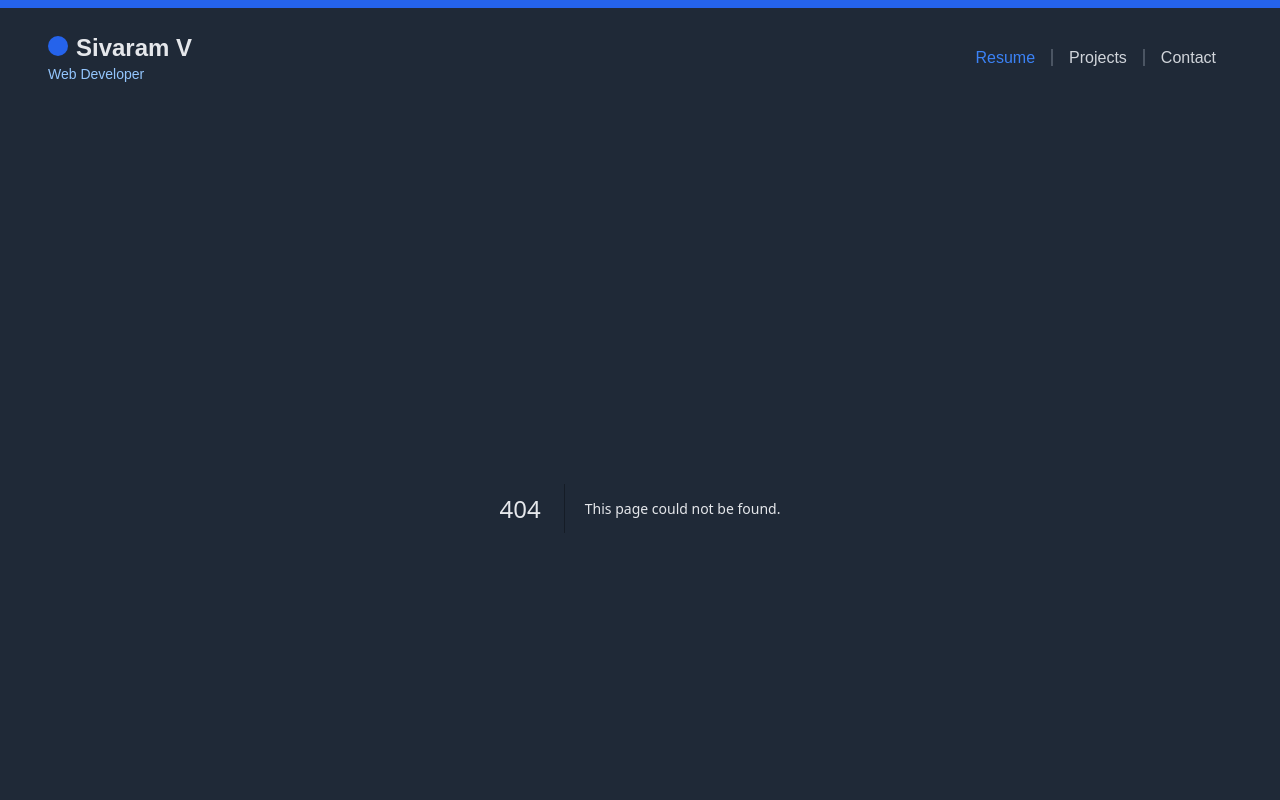
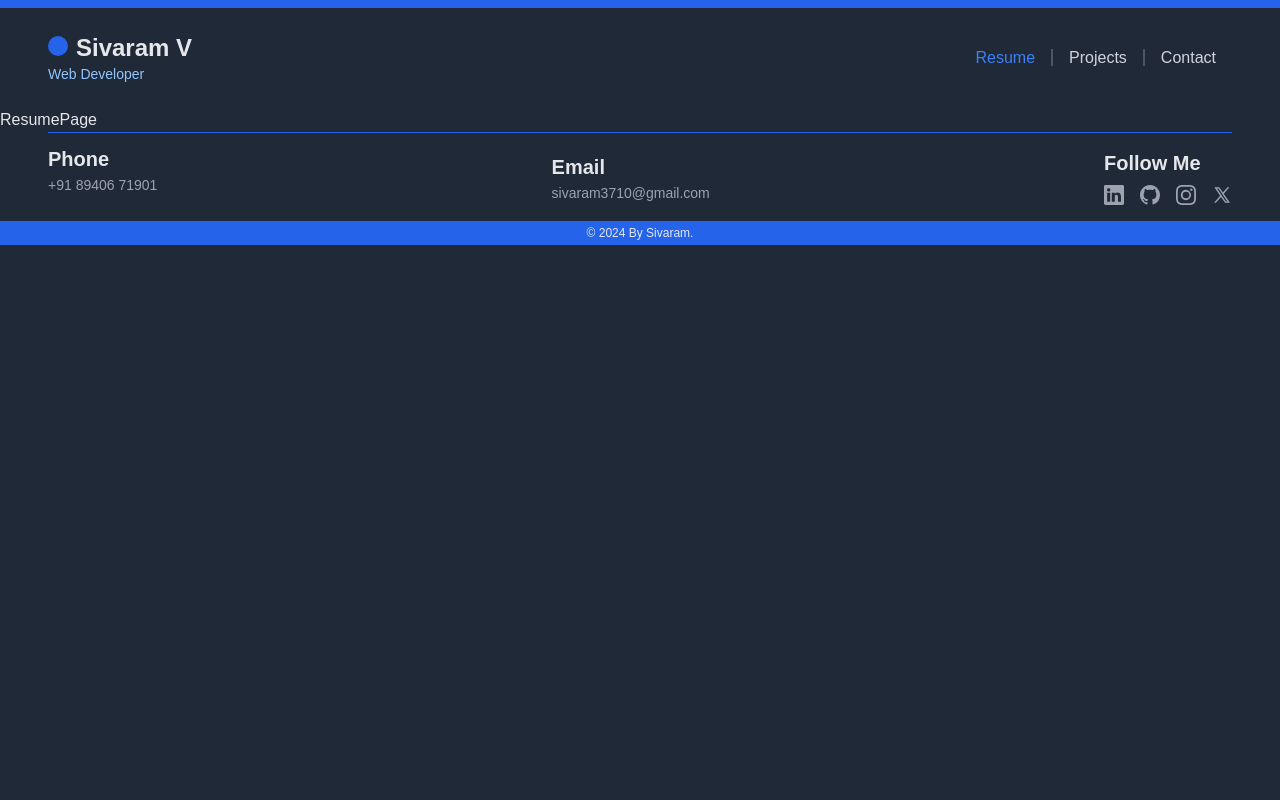
Before and after one commit to sivaram-37/my-portfolio, a Next.js app: page /resume in a window 1280 px wide. Before the commit this address had no page. Shown: the top 800 px of the page. Built offline with nearby package versions, Linux system fonts and the light colour scheme.

Commit message:
created two new app routes - projects and resume

```diff
--- /dev/null
+++ b/src/app/projects/page.jsx
@@ -0,0 +1,3 @@
+export default function ProjectsPage() {
+	return <div>ProjectsPage</div>;
+}
--- /dev/null
+++ b/src/app/resume/page.jsx
@@ -0,0 +1,3 @@
+export default function ResumePage() {
+	return <div>ResumePage</div>;
+}
```
